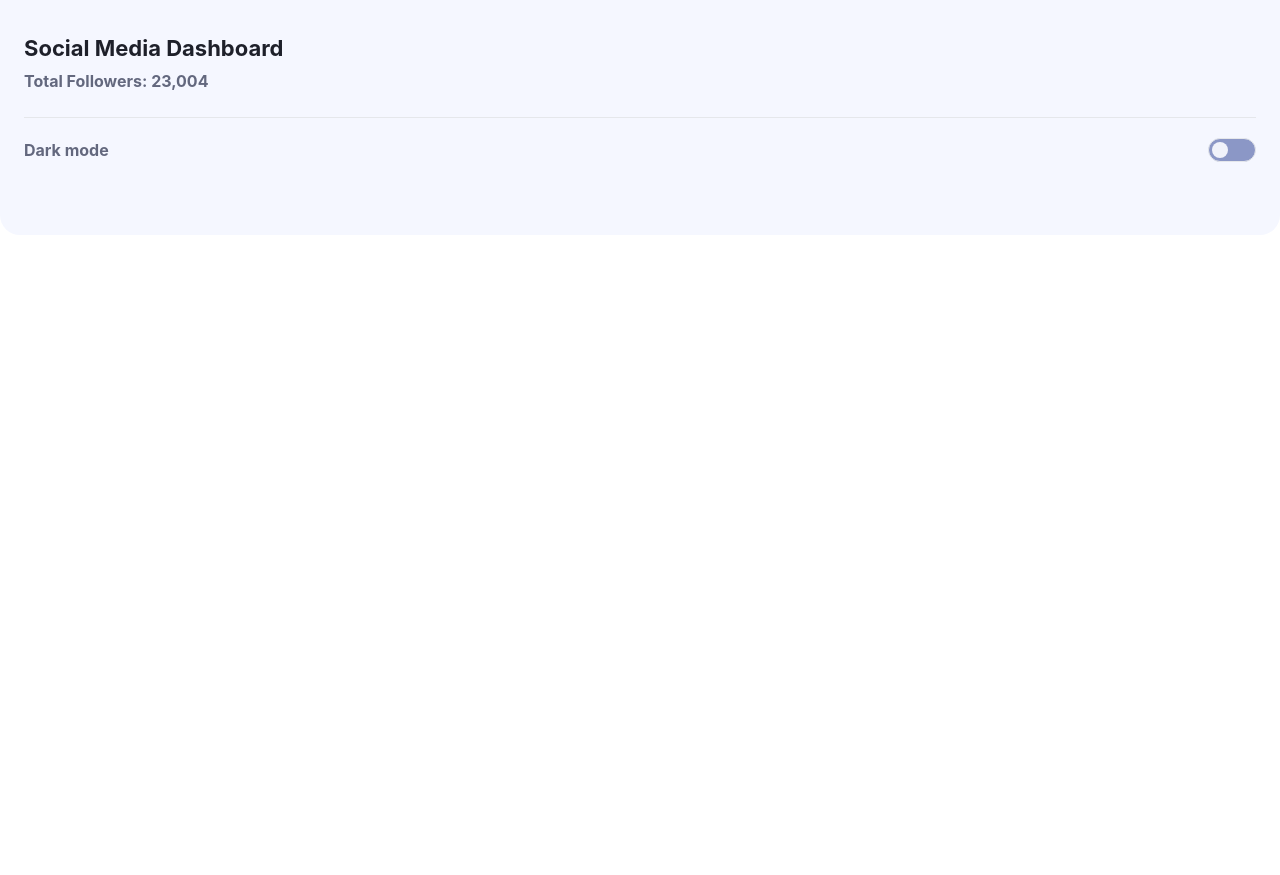
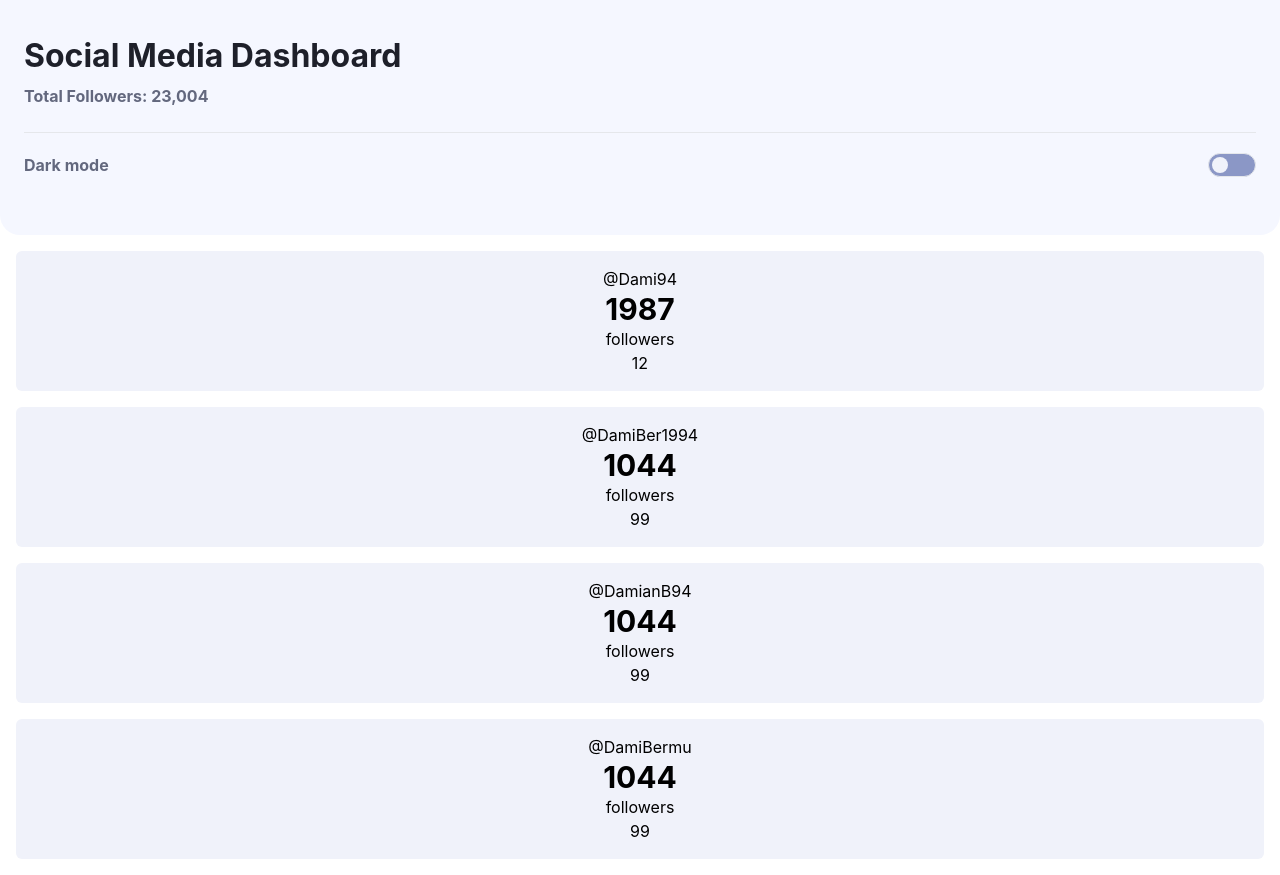
Before and after one commit to DamianBermudez94/02-proyecto-tailwind, a React (Vite) app: page / in a window 1280 px wide. Before the commit the page ends 800 px from the top, so only its background shows below. Built offline with nearby package versions, Linux system fonts and the light colour scheme; a web font is replaced by a local one.

Commit message:
se empezo a crear las card del Overview y darle los primeros estilos

```diff
--- a/src/App.jsx
+++ b/src/App.jsx
@@ -1,4 +1,5 @@
 import Header from './components/Header'
+import { OverviewContainer } from './components/OverviewContainer'
 
 import './index.css'
 
@@ -8,6 +9,7 @@ function App() {
   return (
     <>
      <Header/>
+     <OverviewContainer/>
     </>
   )
 }
--- a/src/components/Header.jsx
+++ b/src/components/Header.jsx
@@ -25,7 +25,7 @@ const Header = () => {
   }, [darkMode])
   return (
     <header className='bg-Very-Pale-Blue dark:bg-Very-Dark-Blue h-[235px] rounded-b-[20px] pt-8 px-6'>
-      <h1 className='text-Very-Dark-Blue dark:text-Light-Grayish-Blue text-[22px] font-bold mb-1'>Social Media Dashboard</h1>
+      <h1 className='text-Very-Dark-Blue dark:text-Light-Grayish-Blue text-responsive font-bold mb-1'>Social Media Dashboard</h1>
       <p className='text-Dark-Grayish-Blue dark:text-Desaturated-Blue text-[16px] font-bold mb-6'>Total Followers: 23,004</p>
       <hr className='text-Very-Dark-Blue borde' />
       <div className='flex justify-between mt-5'>
--- /dev/null
+++ b/src/components/OverviewCard.jsx
@@ -0,0 +1,13 @@
+import React from 'react';
+
+
+export const OverviewCard = ({ user,audience,followers,day }) => {
+    return (
+        <article className='bg-Light-Grayish-Blue m-4 rounded-md flex flex-col text-center p-4'>
+            <p>{user}</p>
+            <p className='text-3xl font-bold'>{followers}</p>
+            <p>{audience}</p>
+            <p>{day}</p>
+        </article>
+    )
+}
--- /dev/null
+++ b/src/components/OverviewContainer.jsx
@@ -0,0 +1,22 @@
+import React from 'react';
+import data from "../data/data.json"
+import { OverviewCard } from './OverviewCard';
+
+
+export const OverviewContainer = () => {
+  return (
+    <section>
+      {
+        data.overview.map((item) => {
+          return <OverviewCard
+            key={item.id}
+            user={item.user}
+            followers={item.audience}
+            audience={item.audienceType}
+            day={item.today}
+          />
+        })
+      }
+    </section>
+  )
+}
--- a/src/data/data.json
+++ b/src/data/data.json
@@ -3,7 +3,7 @@
         {
             "id": "01",
             "network": "Facebook",
-            "user": "Dami94",
+            "user": "@Dami94",
             "audienceType": "followers",
             "audience": 1987,
             "today": 12,
@@ -12,7 +12,27 @@
         {
             "id": "02",
             "network": "Twitter",
-            "user": "Lukitas94",
+            "user": "@DamiBer1994",
+            "audienceType": "followers",
+            "audience": 1044,
+            "today": 99,
+            "isUp": true
+        }
+        ,
+        {
+            "id": "03",
+            "network": "Instagram",
+            "user": "@DamianB94",
+            "audienceType": "followers",
+            "audience": 1044,
+            "today": 99,
+            "isUp": true
+        }
+        ,
+        {
+            "id": "04",
+            "network": "YouTube",
+            "user": "@DamiBermu",
             "audienceType": "followers",
             "audience": 1044,
             "today": 99,
--- a/tailwind.config.js
+++ b/tailwind.config.js
@@ -34,7 +34,10 @@ export default {
 
       fontFamily:{
         Inter:["Inter"]
-      }
+      },
+       fontSize: {
+        'responsive': 'clamp(1rem, 2.5vw, 6rem)',
+      },
     },
   },
   plugins: [],
```
